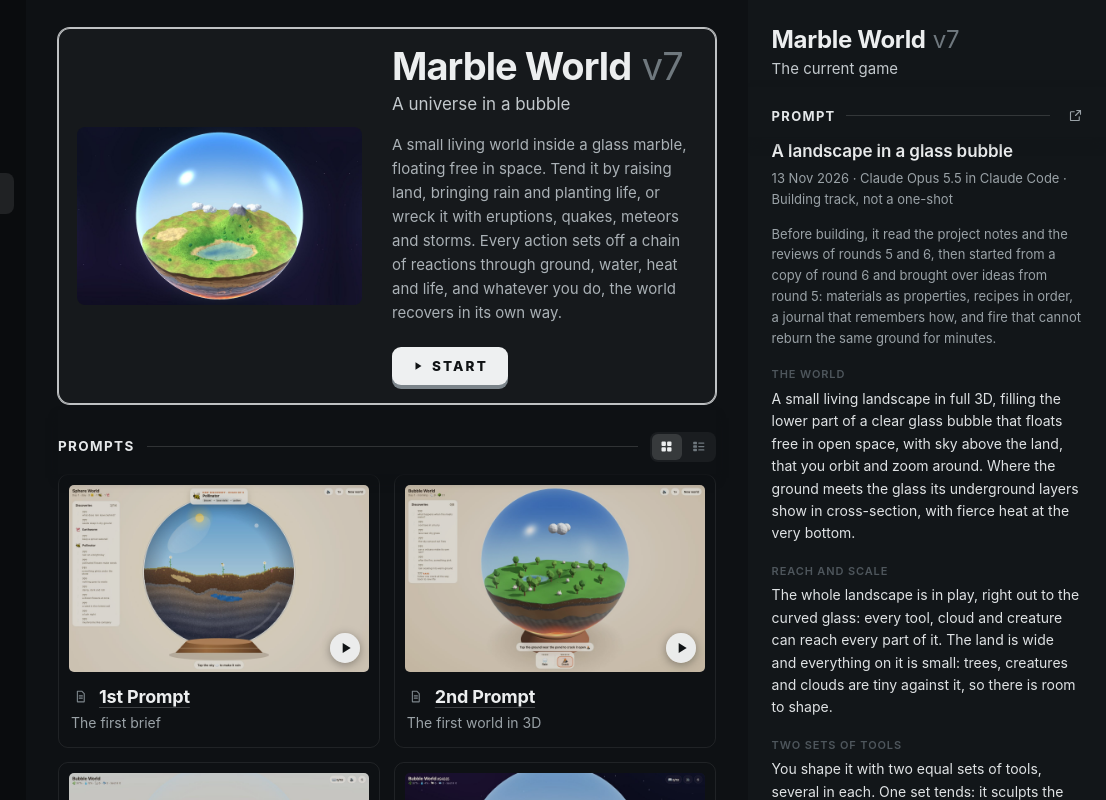
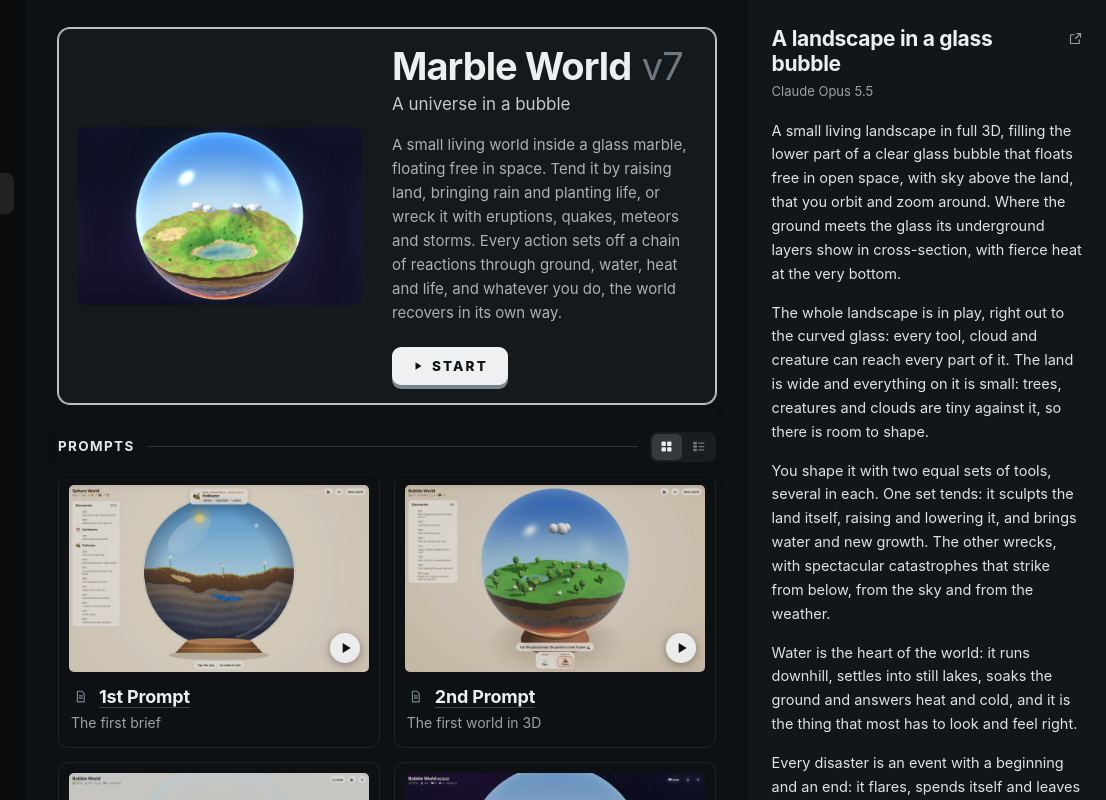
Before and after one commit to Tabastard/marble, a plain HTML site: page index.html in a window 1280 px wide. Shown: the full height of the page, 174-1280 px from the left. Drawn offline with Linux system fonts and the light colour scheme.

Commit message:
Simplify the right column to the prompt's title, model and text
Co-Authored-By: Claude Opus 5.5 <noreply@anthropic.com>

```diff
--- a/index.html
+++ b/index.html
@@ -16,11 +16,12 @@
    column, the page opens on it, and its START key launches it.
    Each of GROUPS is one link in the side panel and one stretch of the middle
    column, which runs on through all of them: a tile (or a row) per piece.
-   Its play button and title launch it; choosing it shows what it is and its
-   prompt or notes on the right. Only published pieces belong here.
+   Its play button and title launch it; choosing it shows its prompt or notes
+   on the right. Only published pieces belong here.
      id:     its address, e.g. #round-6 (keep it unique across the page)
      title:  its name;  sub: a short line under it (every piece has one)
-     text:   a sentence or two about it, shown on the right and in rows
+     text:   a sentence or two about it, shown in rows (and on the right
+             when it has no prompt or notes)
      path:   the folder (or page) inside this repo that opens
      cover:  picture (16:10)
      prompt: optional readable page of the prompt that made it
@@ -75,7 +76,7 @@ var GROUPS = [
 <style>
 /* Three columns. The side panel: the name, Play and the three sections. The middle: one scroll
    that opens on the current game as a landing and runs on through every piece, as tiles or as
-   rows. The right: the chosen piece's description and its prompt or notes. */
+   rows. The right: the chosen piece's prompt, with its title and model, or its notes. */
 :root {
   --bg: #0e1114;
   --pane: #171b1f;
@@ -234,34 +235,28 @@ button { font: inherit; color: inherit; }
 #rows.as-list .entry .text { display: block; margin: 8px 0 0; font-size: 14.5px; line-height: 1.55; color: #aab1b6; max-width: 40em; }
 
 /* The right: what the chosen piece is, then its prompt or notes. */
-.card { padding: 26px 24px 8px; }
-.card h2 { margin: 0; font-size: 24px; font-weight: 650; letter-spacing: -.015em; line-height: 1.15; }
-.card h2 .ver { margin-left: .3em; font-weight: 400; color: #6f787e; }
-.card .csub { margin: 4px 0 0; font-size: 15px; color: var(--soft); }
-.card .ctext { margin: 14px 0 0; font-size: 14.5px; line-height: 1.6; color: #c9ced1; }
-.dtop { position: sticky; top: 0; z-index: 1; display: flex; align-items: center; gap: 10px; padding: 20px 16px 12px 24px; background: var(--docbg); box-shadow: 0 6px 10px -2px var(--docbg); }
-.dlabel, .dtab { margin: 0; font-size: 13px; font-weight: 650; letter-spacing: .1em; text-transform: uppercase; color: #e4e7e9; white-space: nowrap; }
-.dtabs { display: flex; gap: 2px; margin-left: -8px; }
-.dtab { border: 0; background: none; padding: 4px 8px; border-radius: 6px; cursor: pointer; color: var(--faint); outline: none; }
+/* The right: the chosen piece's prompt, with its title and the model that built it, and nothing else. */
+.dhead { display: flex; align-items: flex-start; gap: 10px; padding: 26px 16px 0 24px; }
+.dhead .dtitle { flex: 1; margin: 0; font-size: 21px; font-weight: 650; letter-spacing: -.015em; line-height: 1.2; }
+.dhead .icon { margin: -3px 0 0; }
+.dmodel { margin: 6px 0 0; padding: 0 24px; font-size: 13px; color: var(--muted); }
+.dtabs { display: flex; gap: 2px; padding: 12px 24px 0 16px; }
+.dtab { margin: 0; border: 0; background: none; padding: 4px 8px; border-radius: 6px; cursor: pointer; font-size: 13px; font-weight: 600; color: var(--faint); outline: none; }
 .dtab:hover, .dtab:focus-visible { color: var(--soft); background: var(--hover); }
 .dtab.on { color: #e4e7e9; }
-.dtop .rule { flex: 1; height: 1px; background: rgba(255, 255, 255, .14); }
 .icon {
   flex: none; width: 30px; height: 30px; display: grid; place-items: center; border-radius: 8px; margin: -6px 0;
   color: var(--muted); background: none; border: 0; padding: 0; cursor: pointer; outline: none;
 }
 .icon:hover, .icon:focus-visible { background: var(--hover); color: var(--text); }
 .icon svg { width: 15px; height: 15px; }
-.dbody { padding: 4px 24px 48px; font-size: 14px; line-height: 1.6; }
+.dbody { padding: 18px 24px 48px; font-size: 14.5px; line-height: 1.65; }
 .doc.fade > * { animation: fade .22s ease; }
 @keyframes fade { from { opacity: 0; transform: translateY(4px); } to { opacity: 1; transform: none; } }
 @media (prefers-reduced-motion: reduce) { .doc.fade > * { animation: none; } }
 .dbody h3 { margin: 18px 0 4px; font-size: 11px; font-weight: 600; letter-spacing: .08em; text-transform: uppercase; color: var(--faint); }
-.dbody h3.dtitle { margin: 0; font-size: 17px; font-weight: 600; letter-spacing: -.005em; line-height: 1.25; text-transform: none; color: var(--text); }
-.dbody p { margin: 0; color: #dfe2e4; }
-.dbody p.dfacts, .dbody p.dctx { color: var(--muted); font-size: 13px; }
-.dbody p.dfacts { margin-top: 6px; }
-.dbody p.dctx { margin-top: 14px; }
+.dbody h3:first-child { margin-top: 0; }
+.dbody p { margin: 0 0 1em; color: #dfe2e4; }
 .dbody ul.needs { list-style: none; margin: 0; padding: 0; }
 .dbody ul.needs li { margin: 0 0 .5em; color: #dfe2e4; line-height: 1.5; }
 .tag {
@@ -271,7 +266,6 @@ button { font: inherit; color: inherit; }
 .tag.asked { background: rgba(255, 255, 255, .16); color: var(--text); }
 .tag.liked { background: rgba(255, 255, 255, .09); color: var(--muted); }
 .tag.proposed { background: rgba(255, 255, 255, .045); color: #7d868c; }
-.dctx .tag { margin: 0 2px 0 4px; }
 .dbody p.wait { color: var(--faint); }
 
 /* Smaller laptops: narrower columns. */
@@ -472,7 +466,7 @@ button { font: inherit; color: inherit; }
       if (n && docs[n]) showDoc(n);
       return;
     }
-    if (ev.target.closest('a.play, a.tlink, a.dicon, a.key, .dtop')) return;   // a launch or document link goes where it says
+    if (ev.target.closest('a.play, a.tlink, a.dicon, a.key, .doc')) return;   // a launch or document link goes where it says
     var a = ev.target.closest('[data-pick]');
     if (!a || !plain) return;
     ev.preventDefault();
@@ -518,8 +512,9 @@ button { font: inherit; color: inherit; }
       var d = new DOMParser().parseFromString(html, 'text/html');
       var p = {
         title: text(d.querySelector('h1')),
-        facts: Array.prototype.map.call(d.querySelectorAll('.facts li'), text).join(' · '),
-        context: safe(d.querySelector('.context')),
+        // The model that built it, from the page's facts ("Claude Opus 5.5 in Claude Code").
+        model: (Array.prototype.map.call(d.querySelectorAll('.facts li'), text).filter(function (f) { return /claude|gpt|gemini|llama|mistral/i.test(f); })[0] || '').replace(/\s+in\s+.*$/, ''),
+        needs: !!d.querySelector('ul.needs'),
         parts: Array.prototype.map.call(d.querySelectorAll('.part'), function (s) {
           var ul = s.querySelector('ul.needs');
           var body = ul
@@ -531,13 +526,11 @@ button { font: inherit; color: inherit; }
       return (cache[href] = p);
     });
   }
-  // What the chosen piece is, always shown, then its prompt or needs when it has them.
-  var card = '';
-  function renderDoc(it, group) {
-    var ver = it.version ? '<span class="ver">' + esc(it.version) + '</span>' : '';
-    card = '<div class="card"><h2>' + esc(it.title) + ver + '</h2>' +
-      (it.sub ? '<p class="csub">' + esc(it.sub) + '</p>' : (it === PLAY ? '<p class="csub">The current game</p>' : '')) +
-      (it.text && it !== PLAY ? '<p class="ctext">' + esc(it.text) + '</p>' : '') + '</div>';   // the landing already says what the current game is
+  // The chosen piece's prompt (or notes): its title, the model that built it, and the text.
+  // A piece with neither shows its name and description instead, so the column is never empty.
+  var piece = {};
+  function renderDoc(it) {
+    piece = it;
     docs = [];
     if (it.prompt) docs.push({ href: it.prompt, label: 'Prompt' });
     if (it.needs) docs.push({ href: it.needs, label: 'Needs' });
@@ -545,14 +538,15 @@ button { font: inherit; color: inherit; }
   }
   function showDoc(i) {
     var turn = ++docTurn, d = docs[i];
-    var label = docs.length > 1
+    var tabs = docs.length > 1
       ? '<div class="dtabs" role="tablist">' + docs.map(function (x, j) {
           return '<button type="button" class="dtab' + (j === i ? ' on' : '') + '" role="tab" aria-selected="' + (j === i) + '" data-doc="' + j + '">' + esc(x.label) + '</button>';
         }).join('') + '</div>'
-      : '<h2 class="dlabel">' + esc(d ? d.label : '') + '</h2>';
-    doc.innerHTML = card + (d ? '<div class="dtop">' + label + '<span class="rule"></span>' +
-        '<a class="icon" href="' + esc(d.href) + '" aria-label="Open as a full page" title="Open as a page">' + svg('out') + '</a></div>' +
-      '<div class="dbody" id="dbody"></div>' : '');
+      : '';
+    doc.innerHTML = '<div class="dhead"><h2 class="dtitle" id="dtitle">' + (d ? '' : esc(piece.title)) + '</h2>' +
+        (d ? '<a class="icon" href="' + esc(d.href) + '" aria-label="Open as a full page" title="Open as a page">' + svg('out') + '</a>' : '') + '</div>' +
+      '<p class="dmodel" id="dmodel" hidden></p>' + tabs +
+      '<div class="dbody" id="dbody">' + (d ? '' : (piece.text ? '<p>' + esc(piece.text) + '</p>' : '')) + '</div>';
     doc.scrollTop = 0;
     doc.classList.remove('fade'); void doc.offsetWidth; doc.classList.add('fade');
     if (!d) return;
@@ -561,10 +555,11 @@ button { font: inherit; color: inherit; }
     loadDoc(d.href).then(function (p) {
       if (turn !== docTurn) return;
       shown = true;
-      body.innerHTML = '<h3 class="dtitle">' + esc(p.title) + '</h3>' +
-        (p.facts ? '<p class="dfacts">' + esc(p.facts) + '</p>' : '') +
-        (p.context ? '<p class="dctx">' + p.context + '</p>' : '') +
-        p.parts.map(function (s) { return (s.label ? '<h3>' + esc(s.label) + '</h3>' : '') + s.body; }).join('');
+      document.getElementById('dtitle').textContent = p.title;
+      var m = document.getElementById('dmodel');
+      if (p.model) { m.textContent = p.model; m.hidden = false; }
+      // A prompt reads as plain paragraphs; a needs list keeps its group names.
+      body.innerHTML = p.parts.map(function (s) { return (p.needs && s.label ? '<h3>' + esc(s.label) + '</h3>' : '') + s.body; }).join('');
     }).catch(function () {
       if (turn !== docTurn) return;
       shown = true;
```
Also changed, not shown: 1 other file.
